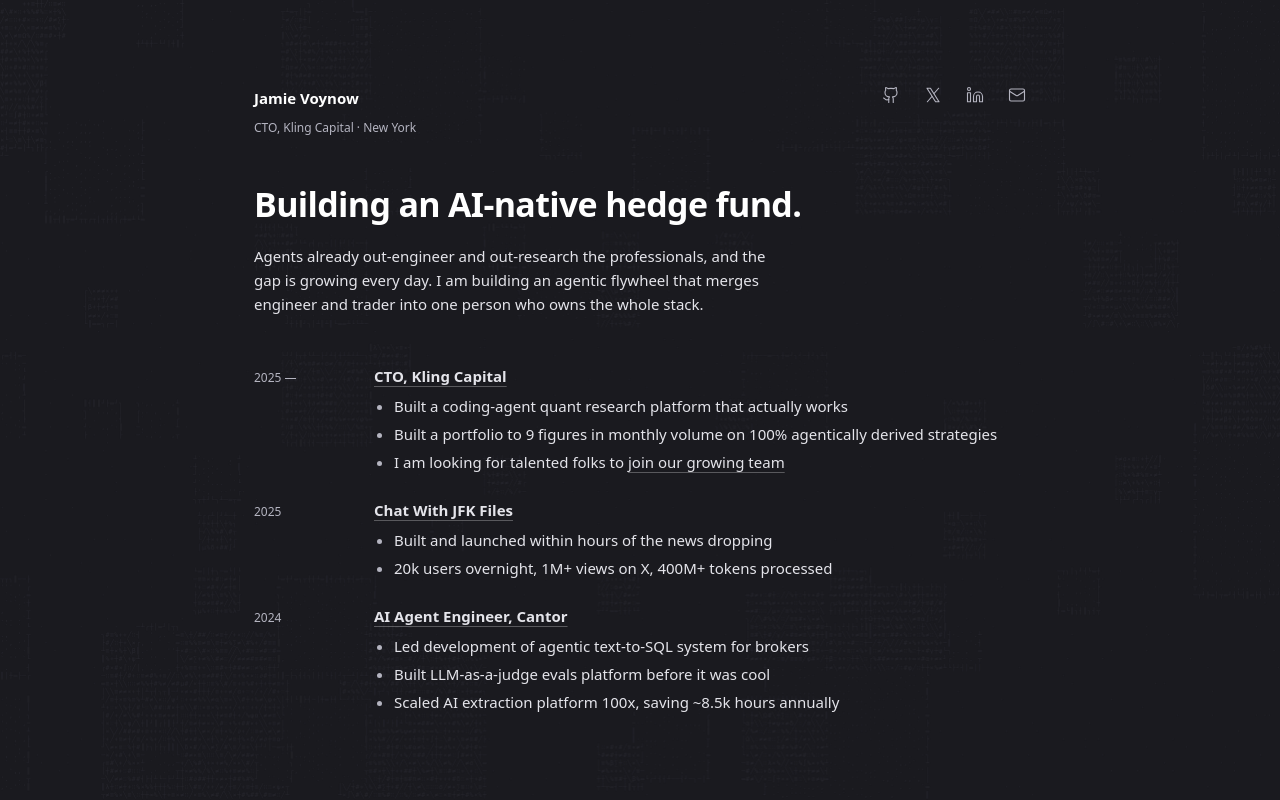
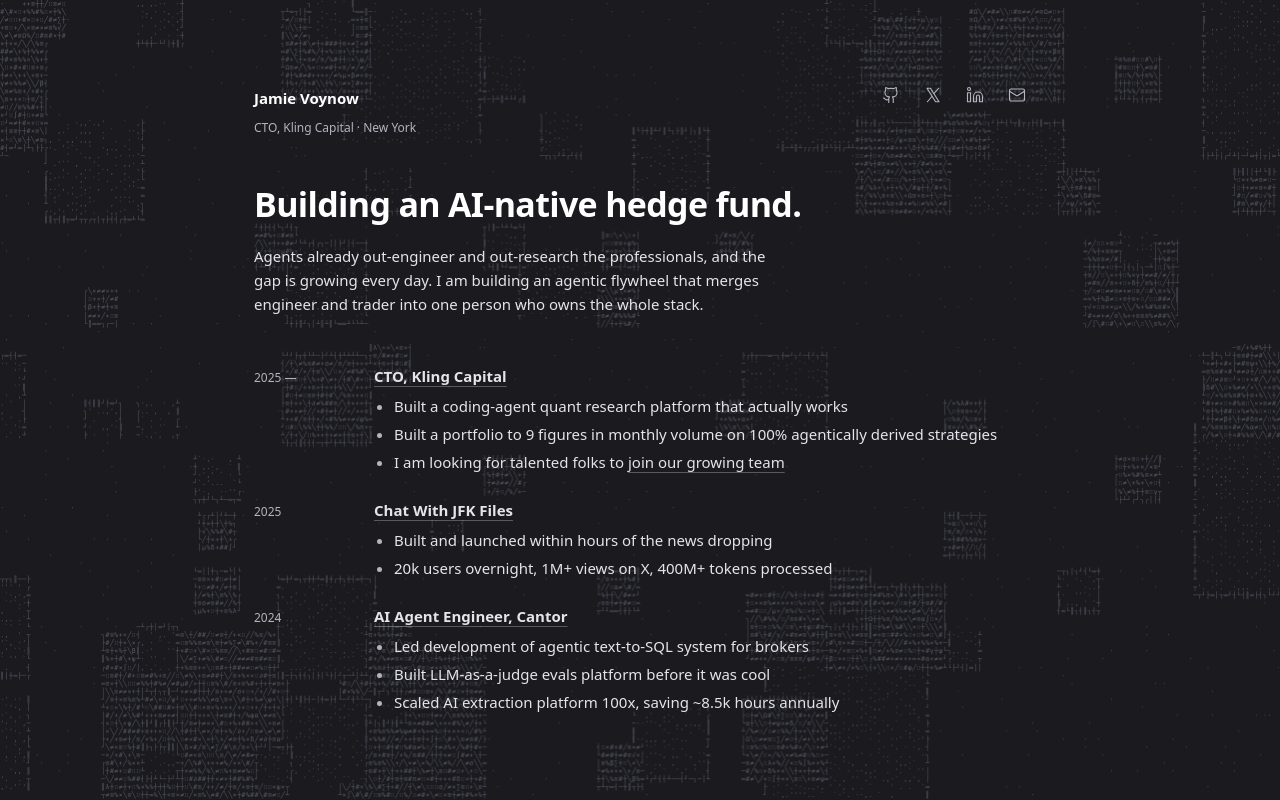
Before and after one commit to voynow/voynow.ai, a Next.js app in the folder webapp/: page / in a window 1280 px wide. Built offline with nearby package versions, Linux system fonts and the light colour scheme.

Commit message:
Brighten ASCII backdrop blocks

```diff
--- a/webapp/src/app/AsciiField.tsx
+++ b/webapp/src/app/AsciiField.tsx
@@ -4,7 +4,7 @@
 
 const CELL_W = 6;
 const CELL_H = 11;
-const INK = "#32323b";
+const INK = "#6e6e7c";
 const FRAME_MS = 40;
 const FLOW = 0.012;
 const RISE = 0.7;
--- a/webapp/src/app/globals.css
+++ b/webapp/src/app/globals.css
@@ -42,12 +42,12 @@
 }
 
 .field {
-  opacity: 0.55;
+  opacity: 0.8;
   animation: field-in 600ms var(--ease-out) both;
 }
 @keyframes field-in {
   from { opacity: 0; }
-  to { opacity: 0.55; }
+  to { opacity: 0.8; }
 }
 
 .link {
```
